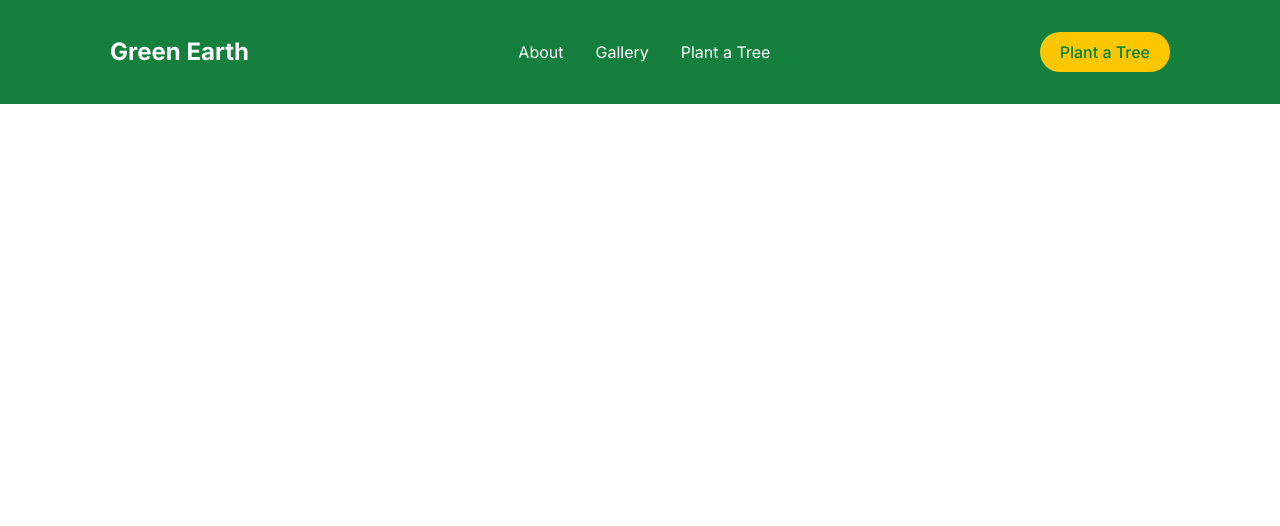
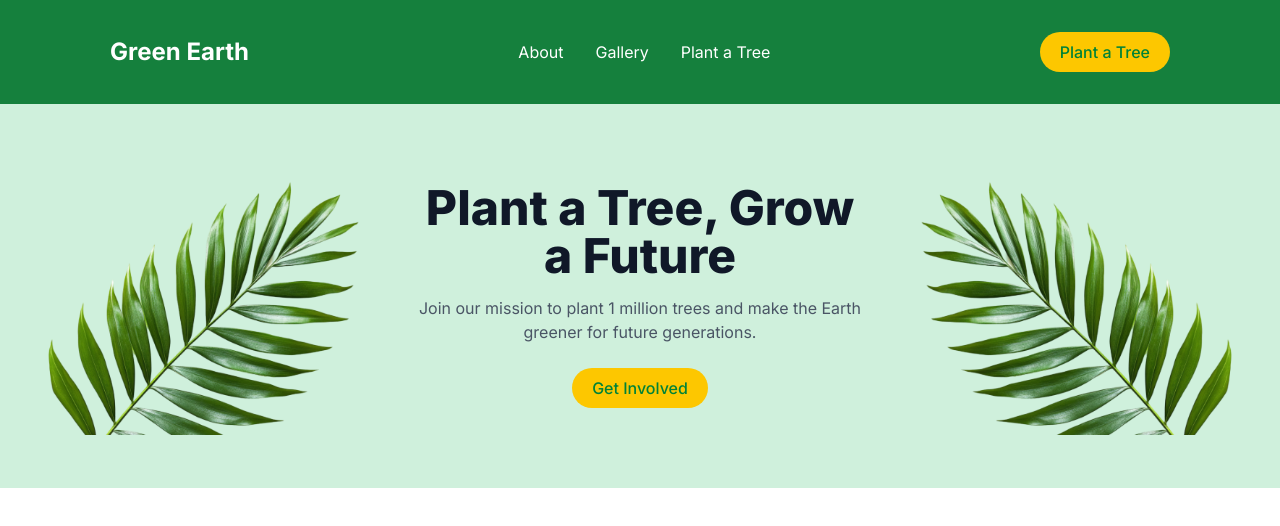
Before and after one commit to wp-shuvo/Green-Earth, a plain HTML site: page index.html in a window 1280 px wide. Drawn offline with nearby package versions, Linux system fonts and the light colour scheme.

Commit message:
added the hero area

```diff
--- a/index.html
+++ b/index.html
@@ -32,8 +32,28 @@
       </button>
     </div>
   </header>
-
-
+  <!-- banner area -->
+  <section class="banner bg-[#cff0dc] flex justify-between items-center mb-[100px]">
+    <div>
+      <img class="hidden md:block" src="./assets/hero-leaf1.png" alt="">
+    </div>
+    <div class=" flex flex-col items-center justify-center text-center py-20 px-4">
+      <h1 class="text-3xl md:text-5xl font-extrabold text-gray-900 mb-4">
+        Plant a Tree, Grow a Future
+      </h1>
+      <p class="text-gray-600 max-w-xl mb-6">
+        Join our mission to plant 1 million trees and make the Earth greener for future generations.
+      </p>
+      <button
+        class="bg-yellow-400 text-green-700 font-medium px-5 py-2 rounded-full hover:bg-yellow-500  hover:cursor-pointer hover:text-white">
+        Get Involved
+      </button>
+    </div>
+    <div class="hidden md:block">
+      <img src="./assets/hero-leaf2.png" alt="">
+    </div>
+  </section>
+  <!-- Choose Your Trees Section -->
 
 
 </body>
```
